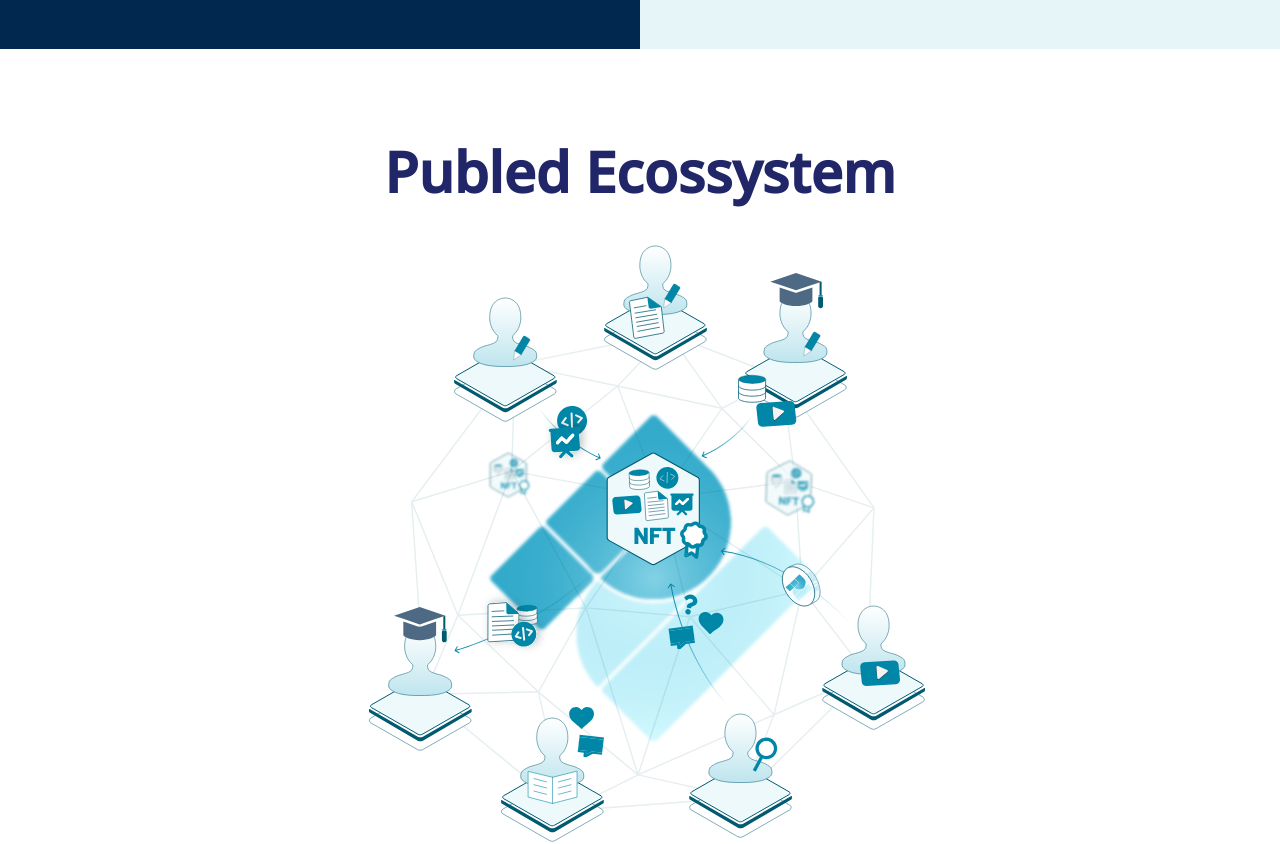
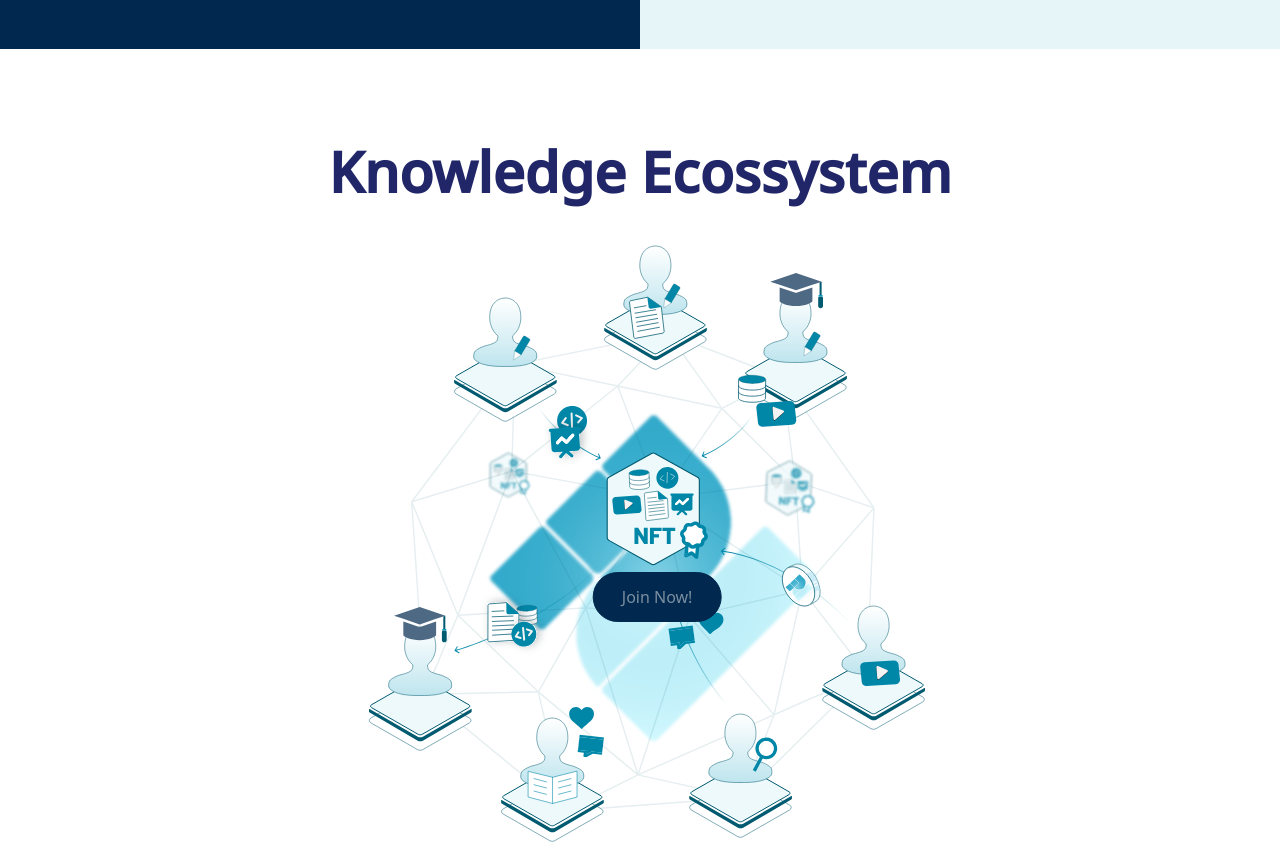
Before and after one commit to publed/publed-landing, a React (Create React App) app: page / in a window 1280 px wide. Shown: the part 3300-4144 px from the top of the page. Built offline with nearby package versions, Linux system fonts and the light colour scheme.

Commit message:
feat: button join now

```diff
--- a/src/components/HowItWorks.tsx
+++ b/src/components/HowItWorks.tsx
@@ -1,5 +1,5 @@
 import Lottie from "lottie-react";
-import { hiw, hiwfm, hiwpm, howitworks, teeny, teenyBlue } from "../assets";
+import { howitworks } from "../assets";
 import { useState } from "react";
 
 const HowItWorks = () => {
@@ -11,7 +11,7 @@ const HowItWorks = () => {
       className={`flex flex-col justify-center items-center px-10 py-20 gap-8`}
     >
       <h2 className="font-notosans text-typo-dark-blue text-[28px] sm:text-[56px] leading-normal font-semibold ">
-        Publed Ecossystem
+        Knowledge Ecossystem
       </h2>
       {/* <div className="flex flex-row justify-start w-[296px] gap-0 mt-[40px]">
         <button
@@ -72,7 +72,17 @@ const HowItWorks = () => {
           </div>
         </div>
       </div> */}
-      <img src={howitworks} alt="hiw" />
+      <div className="flex relative justify-center items-center">
+        <img src={howitworks} alt="hiw" />
+        <a
+          href="#joinus"
+          className="absolute top-[57%] left-[53%] transform -translate-x-1/2 -translate-y-1/2"
+        >
+          <button className=" px-4 py-2 ss:px-7 ss:py-3 rounded-full text-typo-white font-medium transition ease-in-out delay-150 bg-dark-blue-60 hover:-translate-y-1 hover:scale-110 hover:bg-inherit hover:text-typo-dark-grey duration-300 border border-dark-blue-60 ring-dark-blue-60">
+            <p className="animate-pulse">Join Now!</p>
+          </button>
+        </a>
+      </div>
     </section>
   );
 };
--- a/src/constants/index.ts
+++ b/src/constants/index.ts
@@ -5,7 +5,7 @@ export const defaultLinks = [
 ];
 export const homeLinks = [
   { id: "home", title: "Home" },
-  { id: "probsol", title: "Publed" },
+  { id: "showcase", title: "Publed" },
   { id: "howitworks", title: "How it Works" },
   { id: "roadmap", title: "Roadmap" },
   { id: "partners", title: "Partners" },
```
